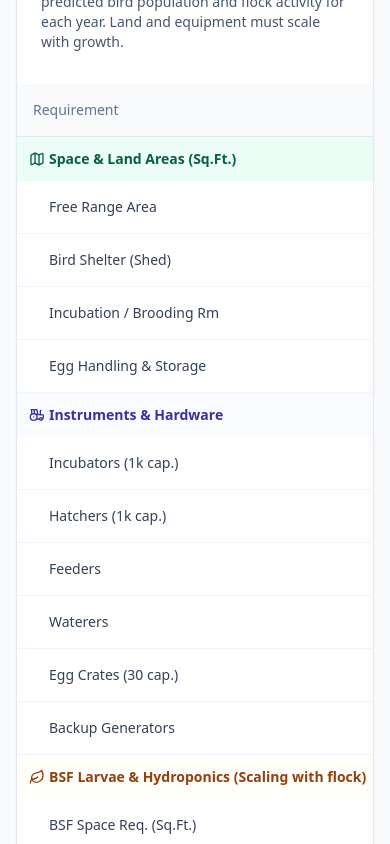
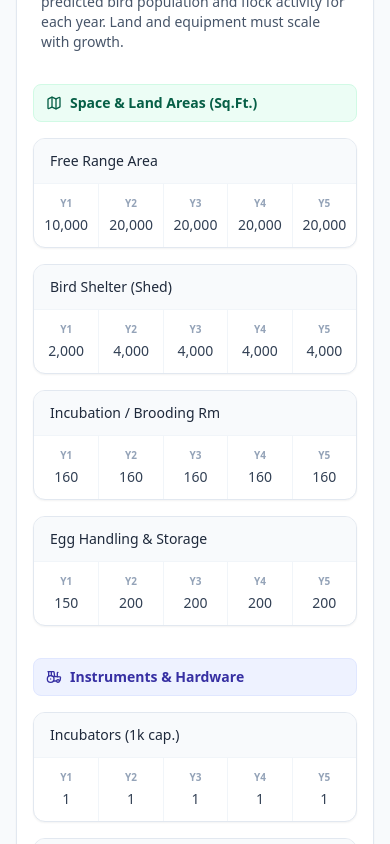
Before and after one commit to Shuchintha/poultry-simulator, a React (Vite) app: page /poultry in a window 390 px wide. Shown: the part 2560-3404 px from the top of the page. Built offline with nearby package versions, Linux system fonts and the light colour scheme.

Commit message:
the infrastructure mobile view

```diff
--- a/src/simulators/PoultrySimulator.tsx
+++ b/src/simulators/PoultrySimulator.tsx
@@ -691,9 +691,9 @@ export default function PoultrySimulator() {
                     <th className="p-4 font-medium text-right">Egg Rev</th>
                     <th className="p-4 font-medium text-right">Birds Sold (Meat)</th>
                     <th className="p-4 font-medium text-right">Meat Rev</th>
-                    <th className="p-4 font-medium text-right text-emerald-700 dark:text-emerald-400 bg-emerald-50 dark:bg-emerald-900/20">Total Rev</th>
+                    <th className="p-4 font-medium text-right text-blue-700 dark:text-blue-400 bg-blue-50 dark:bg-blue-900/20">Total Rev</th>
                     <th className="p-4 font-medium text-right text-rose-700 dark:text-rose-400 bg-rose-50/50 dark:bg-rose-900/20">Total Cost</th>
-                    <th className="p-4 font-medium text-right text-blue-700 dark:text-blue-400 bg-blue-50/50 dark:bg-blue-900/20">Net Profit</th>
+                    <th className="p-4 font-medium text-right text-emerald-700 dark:text-emerald-400 bg-emerald-50/50 dark:bg-emerald-900/20">Net Profit</th>
                   </tr>
                 </thead>
                 <tbody className="text-sm">
@@ -704,9 +704,9 @@ export default function PoultrySimulator() {
                       <td className="p-4 text-right text-slate-600 dark:text-slate-300">{formatINR(data.eggRevenue)}</td>
                       <td className="p-4 text-right text-slate-600 dark:text-slate-300">{data.totalMeatBirds.toLocaleString('en-IN')}</td>
                       <td className="p-4 text-right text-slate-600 dark:text-slate-300">{formatINR(data.meatRevenue)}</td>
-                      <td className="p-4 text-right font-bold text-emerald-700 dark:text-emerald-400 bg-emerald-50 dark:bg-emerald-900/10">{formatINR(data.totalRevenue)}</td>
+                      <td className="p-4 text-right font-bold text-blue-700 dark:text-blue-400 bg-blue-50 dark:bg-blue-900/10">{formatINR(data.totalRevenue)}</td>
                       <td className="p-4 text-right font-bold text-rose-600 dark:text-rose-400 bg-rose-50/30 dark:bg-rose-900/10">{formatINR(data.totalCost)}</td>
-                      <td className={`p-4 text-right font-bold ${data.totalProfit >= 0 ? 'text-blue-700 dark:text-blue-400 bg-blue-50/30 dark:bg-blue-900/10' : 'text-rose-700 dark:text-rose-400 bg-rose-50/30 dark:bg-rose-900/10'}`}>
+                      <td className={`p-4 text-right font-bold ${data.totalProfit >= 0 ? 'text-emerald-700 dark:text-emerald-400 bg-emerald-50/30 dark:bg-emerald-900/10' : 'text-rose-700 dark:text-rose-400 bg-rose-50/30 dark:bg-rose-900/10'}`}>
                         {formatINR(data.totalProfit)}
                       </td>
                     </tr>
@@ -723,9 +723,9 @@ export default function PoultrySimulator() {
                     <YAxis tickFormatter={(val) => `₹${(val / 100000).toFixed(1)}L`} width={80} />
                     <RechartsTooltip formatter={(value: any) => formatINR(value)} labelFormatter={(label) => `Year ${label}`} />
                     <Legend />
-                    <Bar dataKey="totalRevenue" name="Total Revenue" fill="#10b981" radius={[4, 4, 0, 0]} />
+                    <Bar dataKey="totalRevenue" name="Total Revenue" fill="#3b82f6" radius={[4, 4, 0, 0]} />
                     <Bar dataKey="totalCost" name="Total Cost" fill="#f43f5e" radius={[4, 4, 0, 0]} />
-                    <Line type="monotone" dataKey="totalProfit" name="Net Profit" stroke="#3b82f6" strokeWidth={3} dot={{ r: 4 }} />
+                    <Line type="monotone" dataKey="totalProfit" name="Net Profit" stroke="#10b981" strokeWidth={3} dot={{ r: 4 }} />
                   </ComposedChart>
                 </ResponsiveContainer>
               </div>
@@ -770,11 +770,13 @@ export default function PoultrySimulator() {
                 <div className="p-6 text-sm text-slate-600 dark:text-slate-300 mb-2">
                   Estimated requirements based on the predicted bird population and flock activity for each year. Land and equipment must scale with growth.
                 </div>
-                <div className="overflow-x-auto">
+
+                {/* Desktop View: Data Table */}
+                <div className="hidden md:block overflow-x-auto pb-4">
                   <table className="w-full text-left border-collapse whitespace-nowrap">
                     <thead>
                       <tr className="bg-slate-50 dark:bg-slate-900 text-slate-500 dark:text-slate-400 text-sm border-b border-slate-200 dark:border-slate-700">
-                    <th className="p-4 font-medium sticky left-0 bg-slate-50 dark:bg-slate-900 shadow-[1px_0_0_0_#e2e8f0]">Requirement</th>
+                    <th className="p-4 font-medium sticky left-0 z-10 bg-slate-50 dark:bg-slate-900 shadow-[1px_0_0_0_#e2e8f0]">Requirement</th>
                     <th className="p-4 font-medium text-center">Year 1</th>
                     <th className="p-4 font-medium text-center">Year 2</th>
                     <th className="p-4 font-medium text-center">Year 3</th>
@@ -784,10 +786,11 @@ export default function PoultrySimulator() {
                 </thead>
                 <tbody className="text-sm">
                   {/* Space & Land */}
-                  <tr className="bg-emerald-50 dark:bg-emerald-900/10">
-                    <td colSpan={6} className="p-3 font-semibold text-emerald-800 dark:text-emerald-300 flex items-center">
-                      <Map className="h-4 w-4 mr-1" /> Space & Land Areas (Sq.Ft.)
+                  <tr className="bg-emerald-50 dark:bg-slate-800 border-b border-slate-200 dark:border-slate-700">
+                    <td className="p-3 font-semibold text-emerald-800 dark:text-emerald-400 sticky left-0 bg-emerald-50 dark:bg-slate-800 shadow-[1px_0_0_0_#e2e8f0] z-10">
+                      <div className="flex items-center"><Map className="h-4 w-4 mr-1" /> Space & Land Areas (Sq.Ft.)</div>
                     </td>
+                    <td colSpan={5} className="bg-emerald-50 dark:bg-slate-800"></td>
                   </tr>
                   <tr className="border-b border-slate-100 dark:border-slate-700 hover:bg-slate-50 dark:bg-slate-900/50">
                     <td className="p-4 pl-8 text-slate-700 dark:text-slate-200 font-medium sticky left-0 bg-white dark:bg-slate-800 shadow-[1px_0_0_0_#e2e8f0]">Free Range Area</td>
@@ -807,10 +810,11 @@ export default function PoultrySimulator() {
                   </tr>
 
                   {/* Machinery & Hardware */}
-                  <tr className="bg-indigo-50/30">
-                    <td colSpan={6} className="p-3 font-semibold text-indigo-800 flex items-center">
-                      <Tractor className="h-4 w-4 mr-1" /> Instruments & Hardware
+                  <tr className="bg-indigo-50 dark:bg-slate-800 border-b border-slate-200 dark:border-slate-700">
+                    <td className="p-3 font-semibold text-indigo-800 dark:text-indigo-400 sticky left-0 bg-indigo-50 dark:bg-slate-800 shadow-[1px_0_0_0_#e2e8f0] z-10">
+                      <div className="flex items-center"><Tractor className="h-4 w-4 mr-1" /> Instruments & Hardware</div>
                     </td>
+                    <td colSpan={5} className="bg-indigo-50 dark:bg-slate-800"></td>
                   </tr>
                   <tr className="border-b border-slate-100 dark:border-slate-700 hover:bg-slate-50 dark:bg-slate-900/50">
                     <td className="p-4 pl-8 text-slate-700 dark:text-slate-200 font-medium sticky left-0 bg-white dark:bg-slate-800 shadow-[1px_0_0_0_#e2e8f0]">Incubators (1k cap.)</td>
@@ -840,10 +844,11 @@ export default function PoultrySimulator() {
                   {/* Optional: BSF & Hydroponics */}
                   {includeBsfHydroponics && (
                     <>
-                      <tr className="bg-amber-50/30 dark:bg-amber-900/10">
-                        <td colSpan={6} className="p-3 font-semibold text-amber-800 flex items-center">
-                          <Leaf className="h-4 w-4 mr-1" /> BSF Larvae & Hydroponics (Scaling with flock)
+                      <tr className="bg-amber-50 dark:bg-slate-800 border-b border-slate-200 dark:border-slate-700">
+                        <td className="p-3 font-semibold text-amber-800 dark:text-amber-500 sticky left-0 bg-amber-50 dark:bg-slate-800 shadow-[1px_0_0_0_#e2e8f0] z-10">
+                          <div className="flex items-center"><Leaf className="h-4 w-4 mr-1" /> BSF Larvae & Hydroponics</div>
                         </td>
+                        <td colSpan={5} className="bg-amber-50 dark:bg-slate-800"></td>
                       </tr>
                       <tr className="border-b border-slate-100 dark:border-slate-700 hover:bg-slate-50 dark:bg-slate-900/50">
                         <td className="p-4 pl-8 text-slate-700 dark:text-slate-200 font-medium sticky left-0 bg-white dark:bg-slate-800 shadow-[1px_0_0_0_#e2e8f0]">BSF Space Req. (Sq.Ft.)</td>
@@ -866,6 +871,100 @@ export default function PoultrySimulator() {
 
                 </tbody>
               </table>
+            </div>
+
+            {/* Mobile View: Responsive Cards Layout */}
+            <div className="block md:hidden px-4 pb-6 space-y-8">
+              {/* Category: Space & Land Areas */}
+              <div className="space-y-4">
+                <h3 className="flex items-center text-sm font-semibold text-emerald-800 dark:text-emerald-400 bg-emerald-50 dark:bg-slate-800 px-3 py-2 rounded-lg border border-emerald-100 dark:border-slate-700">
+                  <Map className="h-4 w-4 mr-2" /> Space & Land Areas (Sq.Ft.)
+                </h3>
+                {[
+                  { label: "Free Range Area", key: "freeRangeSqFt" },
+                  { label: "Bird Shelter (Shed)", key: "shedSqFt" },
+                  { label: "Incubation / Brooding Rm", key: "incubationSqFt" },
+                  { label: "Egg Handling & Storage", key: "eggHandlingSqFt" },
+                ].map((item) => (
+                  <div key={item.key} className="bg-white dark:bg-slate-800 border border-slate-200 dark:border-slate-700 rounded-xl overflow-hidden shadow-sm">
+                    <div className="bg-slate-50 dark:bg-slate-900/50 px-4 py-3 border-b border-slate-100 dark:border-slate-700">
+                      <h4 className="font-medium text-slate-800 dark:text-slate-200 text-sm">{item.label}</h4>
+                    </div>
+                    <div className="grid grid-cols-5 divide-x divide-slate-100 dark:divide-slate-700 text-center">
+                      {simulationData.yearlyData.map((d) => (
+                        <div key={d.year} className="py-3 px-1 flex flex-col justify-center">
+                          <span className="text-[10px] uppercase font-semibold text-slate-400 mb-1">Y{d.year}</span>
+                          <span className="text-sm font-medium text-slate-700 dark:text-slate-300">
+                            {(d.infra as any)[item.key].toLocaleString('en-IN')}
+                          </span>
+                        </div>
+                      ))}
+                    </div>
+                  </div>
+                ))}
+              </div>
+
+              {/* Category: Machinery & Hardware */}
+              <div className="space-y-4">
+                <h3 className="flex items-center text-sm font-semibold text-indigo-800 dark:text-indigo-400 bg-indigo-50 dark:bg-slate-800 px-3 py-2 rounded-lg border border-indigo-100 dark:border-slate-700">
+                  <Tractor className="h-4 w-4 mr-2" /> Instruments & Hardware
+                </h3>
+                {[
+                  { label: "Incubators (1k cap.)", key: "incubators" },
+                  { label: "Hatchers (1k cap.)", key: "hatchers" },
+                  { label: "Feeders", key: "feeders" },
+                  { label: "Waterers", key: "waterers" },
+                  { label: "Egg Crates (30 cap.)", key: "eggCrates" },
+                  { label: "Backup Generators", key: "generators" },
+                ].map((item) => (
+                  <div key={item.key} className="bg-white dark:bg-slate-800 border border-slate-200 dark:border-slate-700 rounded-xl overflow-hidden shadow-sm">
+                    <div className="bg-slate-50 dark:bg-slate-900/50 px-4 py-3 border-b border-slate-100 dark:border-slate-700">
+                      <h4 className="font-medium text-slate-800 dark:text-slate-200 text-sm">{item.label}</h4>
+                    </div>
+                    <div className="grid grid-cols-5 divide-x divide-slate-100 dark:divide-slate-700 text-center">
+                      {simulationData.yearlyData.map((d) => (
+                        <div key={d.year} className="py-3 px-1 flex flex-col justify-center">
+                          <span className="text-[10px] uppercase font-semibold text-slate-400 mb-1">Y{d.year}</span>
+                          <span className="text-sm font-medium text-slate-700 dark:text-slate-300">
+                            {(d.infra as any)[item.key].toLocaleString('en-IN')}
+                          </span>
+                        </div>
+                      ))}
+                    </div>
+                  </div>
+                ))}
+              </div>
+
+              {/* Category: BSF & Hydroponics */}
+              {includeBsfHydroponics && (
+                <div className="space-y-4">
+                  <h3 className="flex items-center text-sm font-semibold text-amber-800 dark:text-amber-500 bg-amber-50 dark:bg-slate-800 px-3 py-2 rounded-lg border border-amber-100 dark:border-slate-700">
+                    <Leaf className="h-4 w-4 mr-2" /> BSF Larvae & Hydroponics
+                  </h3>
+                  {[
+                    { label: "BSF Space Req. (Sq.Ft.)", key: "bsfSqFt" },
+                    { label: "BSF Bins/Setups", key: "bsfBins" },
+                    { label: "Hydroponics Space Req. (Sq.Ft.)", key: "hydroSqFt" },
+                    { label: "Hydroponics Racks", key: "hydroRacks" },
+                  ].map((item) => (
+                    <div key={item.key} className="bg-white dark:bg-slate-800 border border-slate-200 dark:border-slate-700 rounded-xl overflow-hidden shadow-sm">
+                      <div className="bg-slate-50 dark:bg-slate-900/50 px-4 py-3 border-b border-slate-100 dark:border-slate-700">
+                        <h4 className="font-medium text-slate-800 dark:text-slate-200 text-sm">{item.label}</h4>
+                      </div>
+                      <div className="grid grid-cols-5 divide-x divide-slate-100 dark:divide-slate-700 text-center">
+                        {simulationData.yearlyData.map((d) => (
+                          <div key={d.year} className="py-3 px-1 flex flex-col justify-center">
+                            <span className="text-[10px] uppercase font-semibold text-slate-400 mb-1">Y{d.year}</span>
+                            <span className="text-sm font-medium text-slate-700 dark:text-slate-300">
+                              {(d.infra as any)[item.key].toLocaleString('en-IN')}
+                            </span>
+                          </div>
+                        ))}
+                      </div>
+                    </div>
+                  ))}
+                </div>
+              )}
             </div>
             </>
             ) : (
@@ -1016,25 +1115,25 @@ export default function PoultrySimulator() {
               </button>
             </div>
 
-            <div className="bg-emerald-50 dark:bg-emerald-900/30 rounded-xl p-5 border border-emerald-200 dark:border-emerald-800 shadow-sm flex flex-col justify-center">
-              <div className="text-emerald-800 dark:text-emerald-300 text-sm font-medium mb-1 flex items-center">
-                <TrendingUp className="h-4 w-4 mr-1 text-emerald-600 dark:text-emerald-400" /> Avg Yearly Revenue
+            <div className="bg-blue-50 dark:bg-blue-900/30 rounded-xl p-5 border border-blue-200 dark:border-blue-800 shadow-sm flex flex-col justify-center">
+              <div className="text-blue-800 dark:text-blue-300 text-sm font-medium mb-1 flex items-center">
+                <TrendingUp className="h-4 w-4 mr-1 text-blue-600 dark:text-blue-400" /> Avg Yearly Revenue
               </div>
-              <div className="text-2xl font-bold text-emerald-700 dark:text-emerald-400">{formatINR(simulationData.summary.avgYearlyRevenue)}</div>
+              <div className="text-2xl font-bold text-blue-700 dark:text-blue-400">{formatINR(simulationData.summary.avgYearlyRevenue)}</div>
             </div>
 
-            <div className={`rounded-xl p-5 border shadow-sm flex flex-col justify-center ${simulationData.summary.avgYearlyProfit >= 0 ? 'bg-blue-50 dark:bg-blue-900/20 border-blue-200 dark:border-blue-800' : 'bg-rose-50 dark:bg-rose-900/20 border-rose-200 dark:border-rose-800'}`}>
-              <div className={`text-sm font-medium mb-1 flex items-center ${simulationData.summary.avgYearlyProfit >= 0 ? 'text-blue-800' : 'text-rose-800'}`}>
+            <div className={`rounded-xl p-5 border shadow-sm flex flex-col justify-center ${simulationData.summary.avgYearlyProfit >= 0 ? 'bg-emerald-50 dark:bg-emerald-900/20 border-emerald-200 dark:border-emerald-800' : 'bg-rose-50 dark:bg-rose-900/20 border-rose-200 dark:border-rose-800'}`}>
+              <div className={`text-sm font-medium mb-1 flex items-center ${simulationData.summary.avgYearlyProfit >= 0 ? 'text-emerald-800' : 'text-rose-800'}`}>
                 <Wallet className="h-4 w-4 mr-1" /> Avg Yearly Profit
               </div>
-              <div className={`text-2xl font-bold ${simulationData.summary.avgYearlyProfit >= 0 ? 'text-blue-700 dark:text-blue-400' : 'text-rose-700 dark:text-rose-400'}`}>
+              <div className={`text-2xl font-bold ${simulationData.summary.avgYearlyProfit >= 0 ? 'text-emerald-700 dark:text-emerald-400' : 'text-rose-700 dark:text-rose-400'}`}>
                 {formatINR(simulationData.summary.avgYearlyProfit)}
               </div>
             </div>
 
             <div className="bg-white dark:bg-slate-800 rounded-xl p-5 border border-slate-200 dark:border-slate-700 shadow-sm flex flex-col justify-center mt-2">
               <div className="text-slate-500 dark:text-slate-400 text-sm font-medium mb-1 flex items-center">
-                <TrendingUp className="h-4 w-4 mr-1 text-emerald-600 dark:text-emerald-400" /> Total 5-Yr Revenue
+                <TrendingUp className="h-4 w-4 mr-1 text-blue-600 dark:text-blue-400" /> Total 5-Yr Revenue
               </div>
               <div className="text-2xl font-bold text-slate-800 dark:text-slate-100">{formatINR(simulationData.summary.totalRevenue)}</div>
             </div>
```
